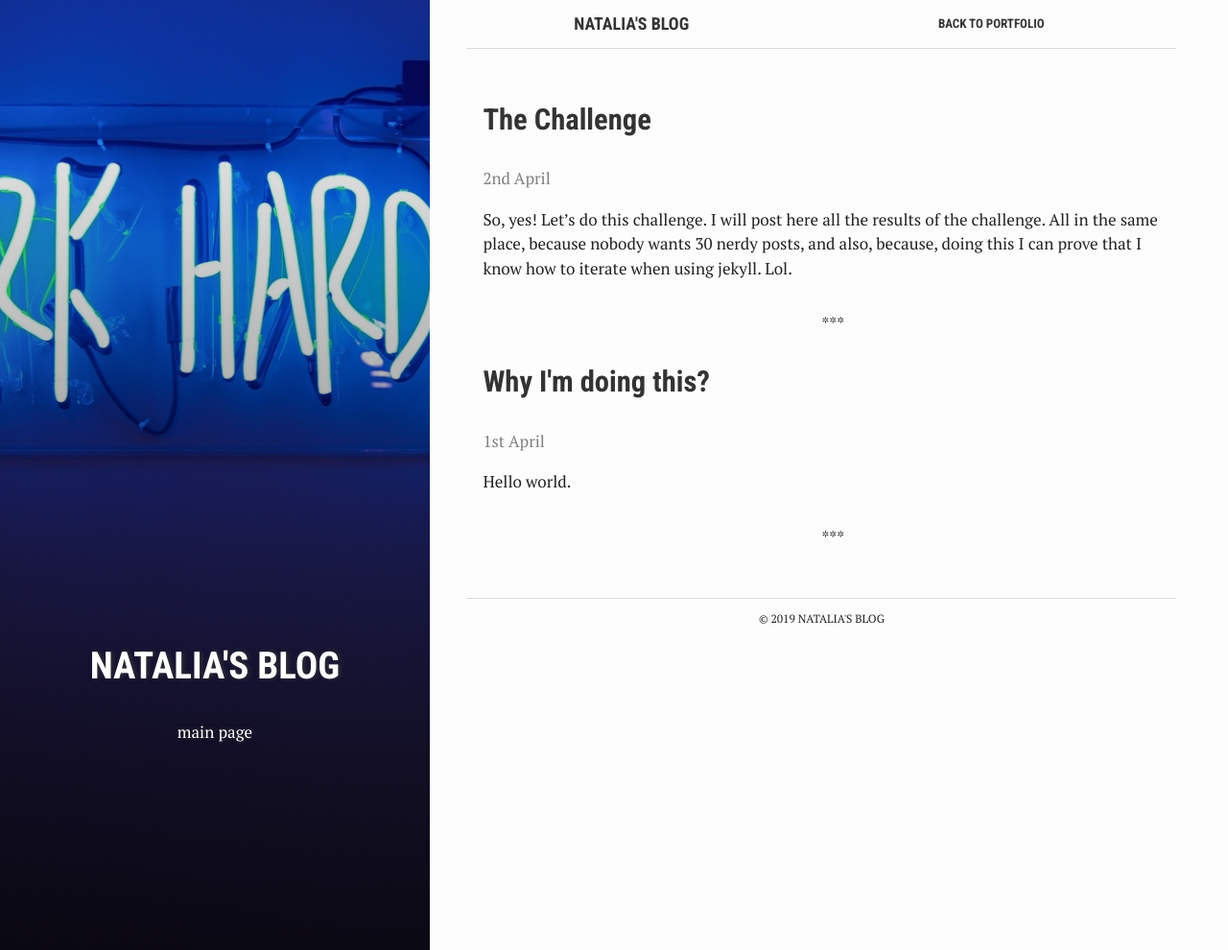
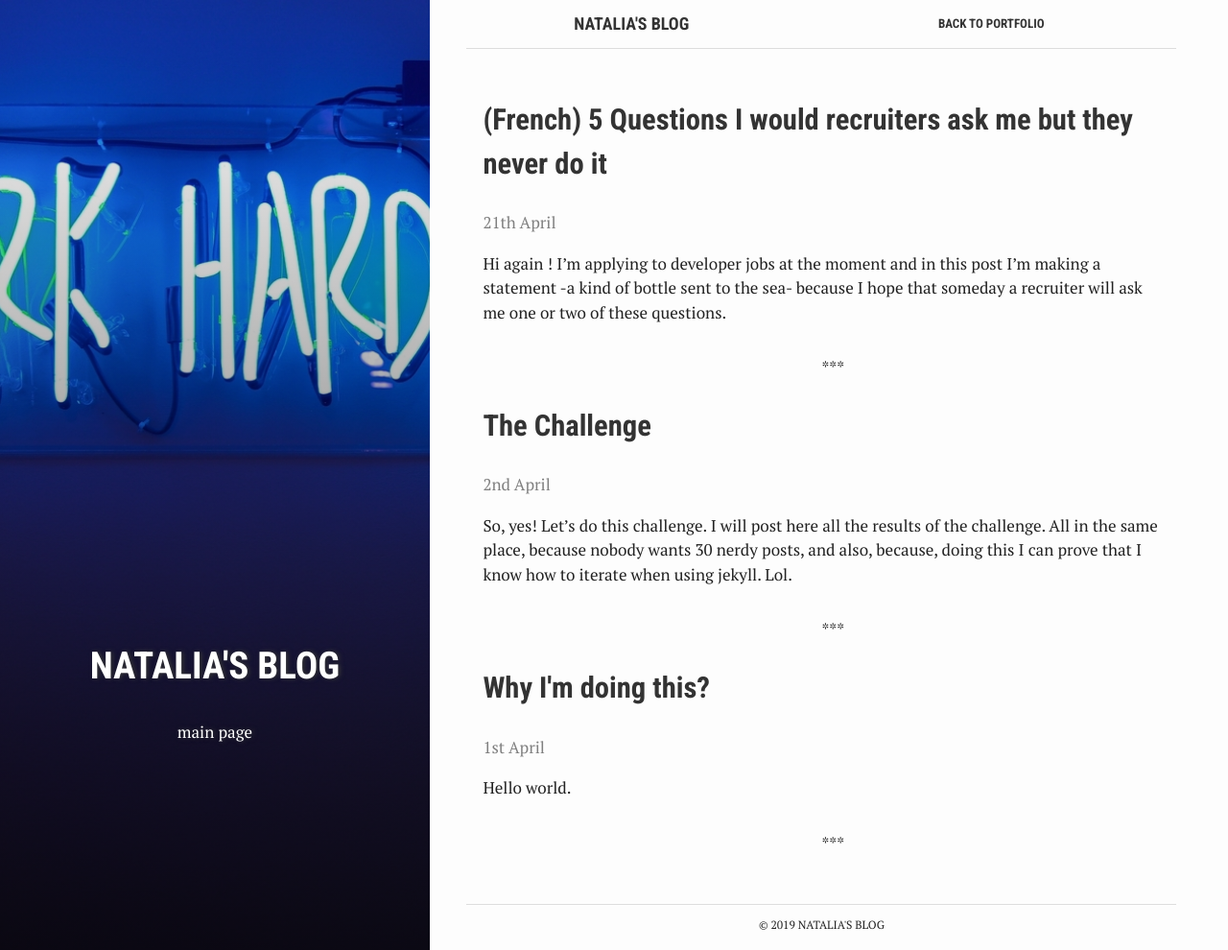
Before and after one commit to v-natalia/js-30, a Jekyll site: the page built from index.html, in a window 1280 px wide and 990 px high. Shown: the whole window at 96% size. Built offline with Jekyll 4.4.1, drawn with Linux system fonts in a browser that asks for light colours.

Commit message:
update post + new post

```diff
--- a/my_collections/_days/day17.html
+++ b/my_collections/_days/day14.html
@@ -1,5 +1,5 @@
 ---
-name: Day 17
+name: Day 17 (on the challenge)
 description: You may be wondering if I'm doing wrong with my counting. No. I'm OK. It's just that sometimes life happens and projects too and you can not just do your Javascript challenge as you wish. As they say : One Javascript challenge a day keeps the doctor away. I'll be doing only the very short videos, so this will be random numbers everywhere until May. I'm really sorry... Today, sorting in an array!
 
 ---
--- /dev/null
+++ b/my_collections/_posts/2019-04-19-questions.markdown
@@ -0,0 +1,18 @@
+---
+layout: post
+title:  "(French) 5 Questions I would recruiters ask me but they never do it"
+date:   2019-04-02 10:20:00 +0200
+moment: 21th April
+categories: job
+permalink: /posts/js-30-challenge
+bg: rails.jpg
+---
+
+Hi again !
+I'm applying to developer jobs at the moment and in this post I'm making a statement -a kind of bottle sent to the sea- because I hope that someday a recruiter will ask me one or two of these questions.
+
+#1 Are you a morning or an evening person ?
+#2 How did you see yourself 5 years ago and how different you are now from that image ? (actually 2 questions in 1)
+#3 Why do you want to be a fullstack developer ?
+#4 How do you think we can improve our website ? What is your favorite website ?
+#5 What questions haven’t I asked you?
```
